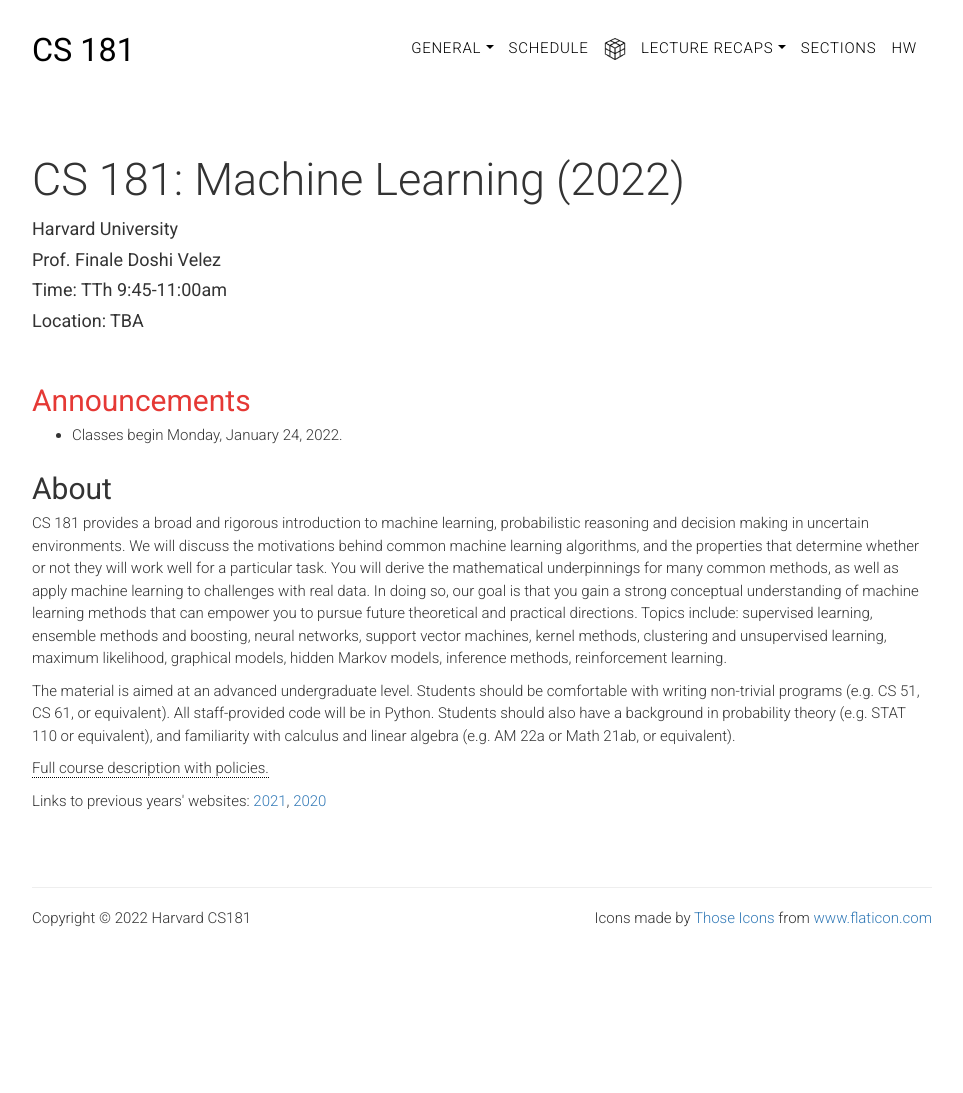
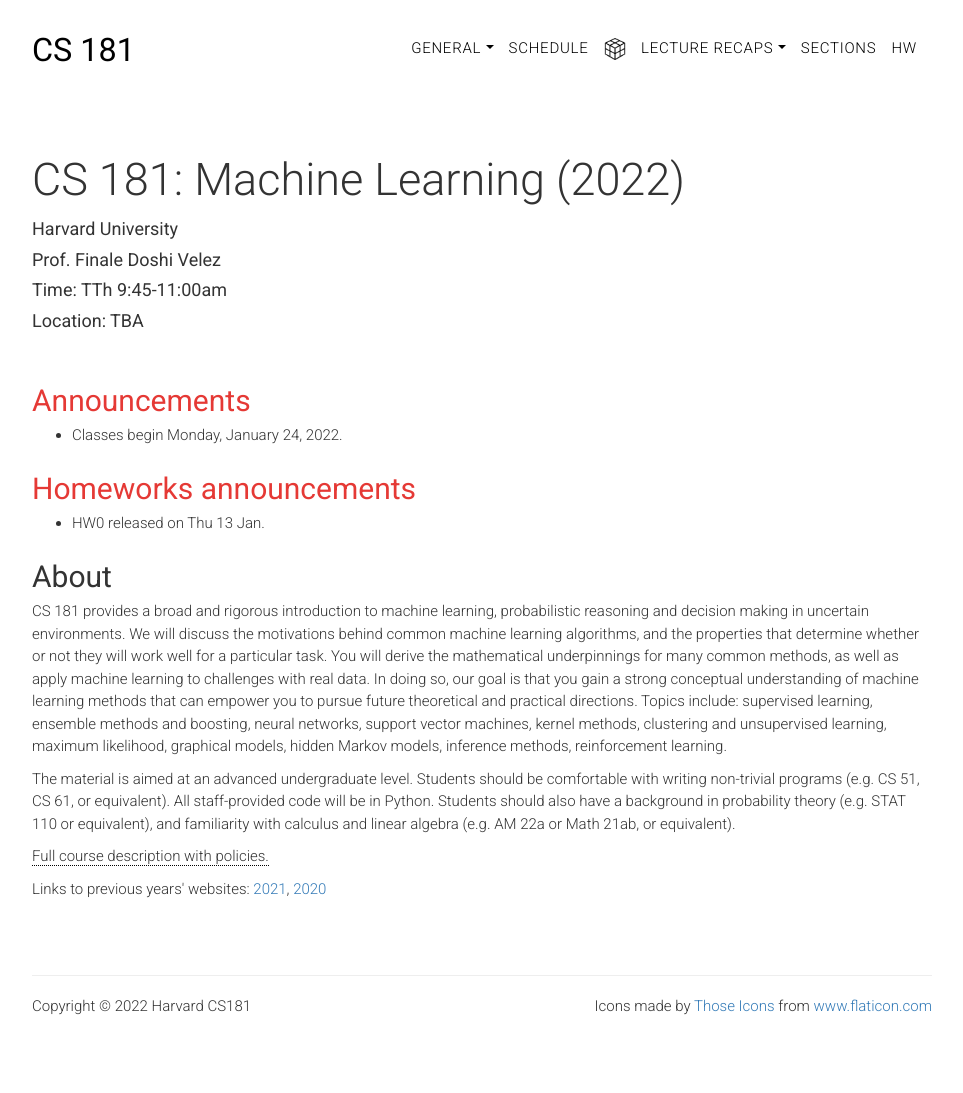
Before and after one commit to harvard-ml-courses/cs181-web, a Jekyll site: the page built from index.html, in a window 1280 px wide. Shown: the whole page, without its empty margins (158-1121 px from the left). Built offline with Jekyll 4.4.1, drawn with Linux system fonts in a browser that asks for light colours; before the commit the page ends 1005 px from its top, so only the background shows below that.

Commit message:
Updated with a message that HW0 is out

```diff
--- a/index.html
+++ b/index.html
@@ -18,6 +18,11 @@
 		<h2 class="title announcement">Announcements</h2>
 		<ul>
 			<li> Classes begin Monday, January 24, 2022. </li>
+		</ul>
+		</p>
+		<h2 class="title Homeworks announcement">Homeworks announcements</h2>
+		<ul>
+			<li> HW0 released on Thu 13 Jan. </li>
 		</ul>
 		</p>
 	</div>
```
